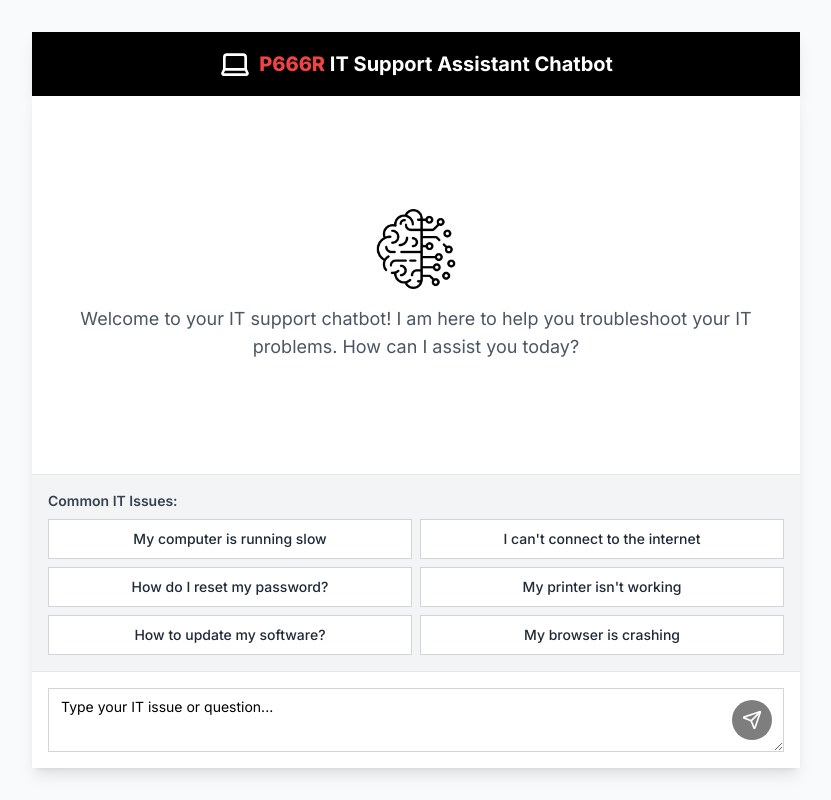
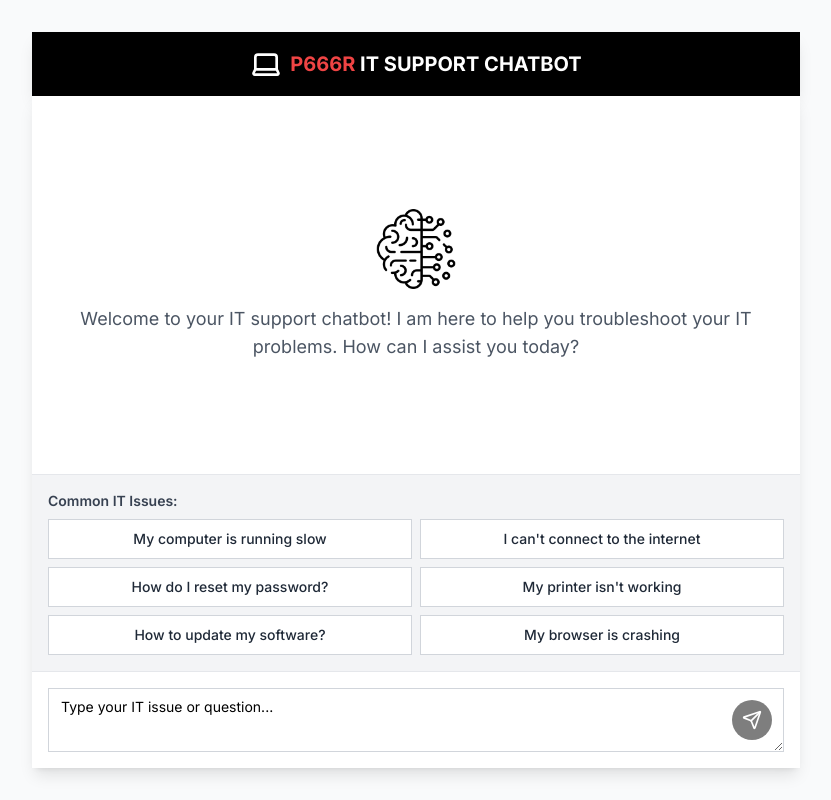
Before and after one commit to xzect/XZECT-OSPE-AI-Chatbots, a Next.js app: page / in a window 1280 px wide. Shown: the whole page, without its empty margins (224-1055 px from the left). Built offline with nearby package versions, Linux system fonts and the light colour scheme.

Commit message:
changed title

```diff
--- a/src/components/header.tsx
+++ b/src/components/header.tsx
@@ -7,9 +7,8 @@ export function Header() {
       <div className="container mx-auto flex justify-center items-center">
         <div className="flex items-center">
           <Laptop className="w-8 h-8 mr-2" />
-          <h1 className="text-xl font-bold">
-            <span className="font-extrabold text-red-500">P666R</span> IT
-            Support Assistant Chatbot
+          <h1 className="text-xl font-bold uppercase">
+            <span className="text-red-500">P666R</span> IT Support Chatbot
           </h1>
         </div>
       </div>
```
